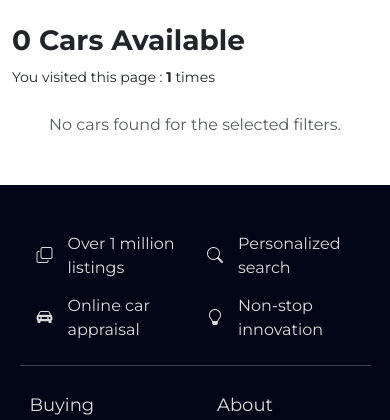
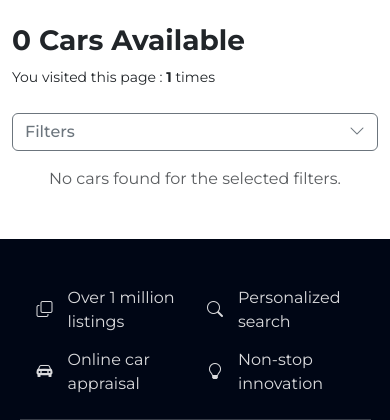
Before and after one commit to drenxhyliqi/WEB24_GR16, a PHP site: page /cars.php in a window 390 px wide. Shown: the part 49-469 px from the top of the page. Run offline with PHP 8.4, Linux system fonts and the light colour scheme; data that the repository does not hold is empty.

Commit message:
Adding the toggle button for mobile filters

```diff
--- a/cars.php
+++ b/cars.php
@@ -175,6 +175,15 @@ if ($result && $result->num_rows > 0) {
                 </aside>
 
                 <!-- Mobile Filter Panel -->
+
+                <!-- Mobile Filter Toggle Button -->
+                <div class="col-12 d-md-none mb-3">
+                    <button class="btn btn-outline-secondary w-100 d-flex justify-content-between align-items-center"
+                        type="button" data-bs-toggle="collapse" data-bs-target="#mobileFilter" aria-expanded="false" aria-controls="mobileFilter">
+                        <span class="fw-medium">Filters</span>
+                        <i class="bi bi-chevron-down"></i>
+                    </button>
+                </div>
                 <div class="collapse mb-3 d-md-none" id="mobileFilter">
                     <div class="bg-white p-3 rounded shadow-sm">
                         <!-- Condition Filter -->
@@ -222,7 +231,7 @@ if ($result && $result->num_rows > 0) {
                 <!-- Car Listings Section -->
                 <section class="col-md-9">
                     <div class="row g-4" id="carsContainer">
-                        <!-- Veturat AJAX do ngarkohen këtu -->
+                        <!-- Veturat vendosen me AJAX -->
                     </div>
                 </section>
             </div>
```
